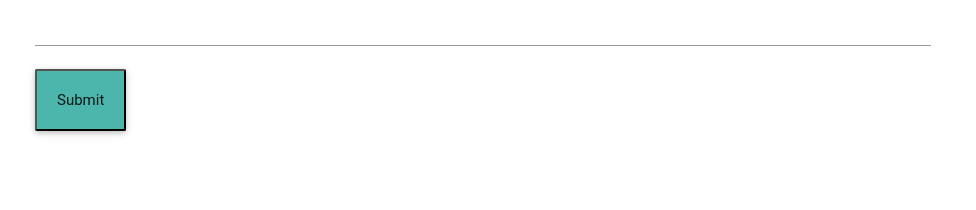
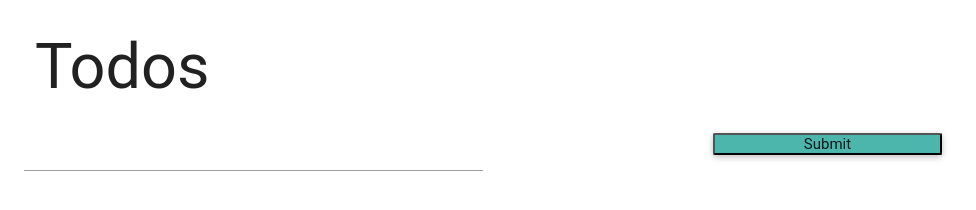
Before and after one commit to MadisonWarrenOglethorpe/todolist, a plain HTML site: page index.html in a window 1280 px wide. Shown: the whole page, without its empty margins (157-1133 px from the left). Drawn offline with nearby package versions, Linux system fonts and the light colour scheme; a web font is replaced by a local one.

Commit message:
First commit

```diff
--- a/index.html
+++ b/index.html
@@ -13,9 +13,12 @@
 
     <body>
         <div class="container">
+            <h1>Todos</h1>
             <form id="form">
-                <input type="text" name="todo" required id="todo" class="col s2"/>
-                <input type="submit" value="Submit" id="submitButton" class="card-panel teal lighten-2"  />
+                <div class="row">
+                    <input type="text" name="todo" required id="todo" class="col s6"/>
+                    <input type="submit" value="Submit" id="submitButton" class="card-panel teal lighten-2 col s3 pull right"  />
+                </div>
             </form>
 
             <ul id="ul">
```
